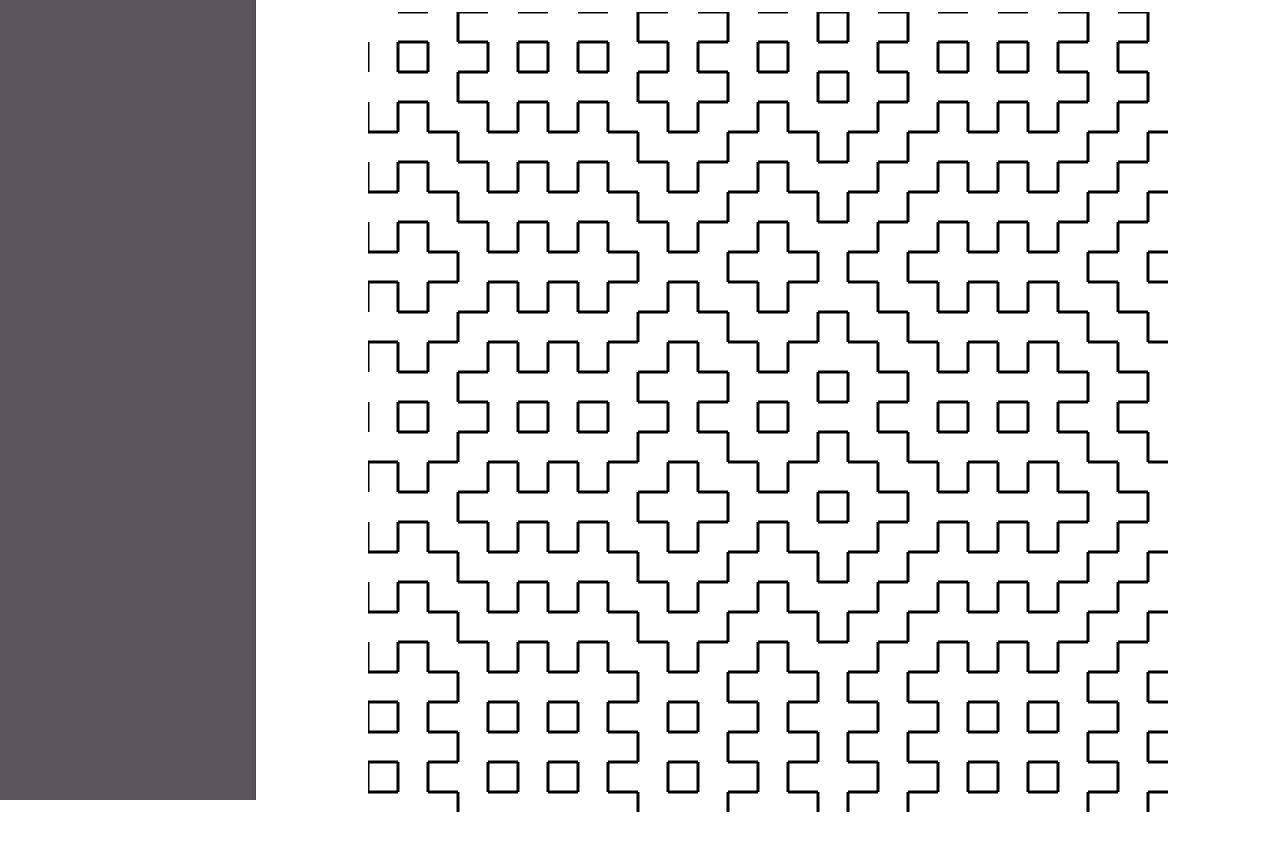
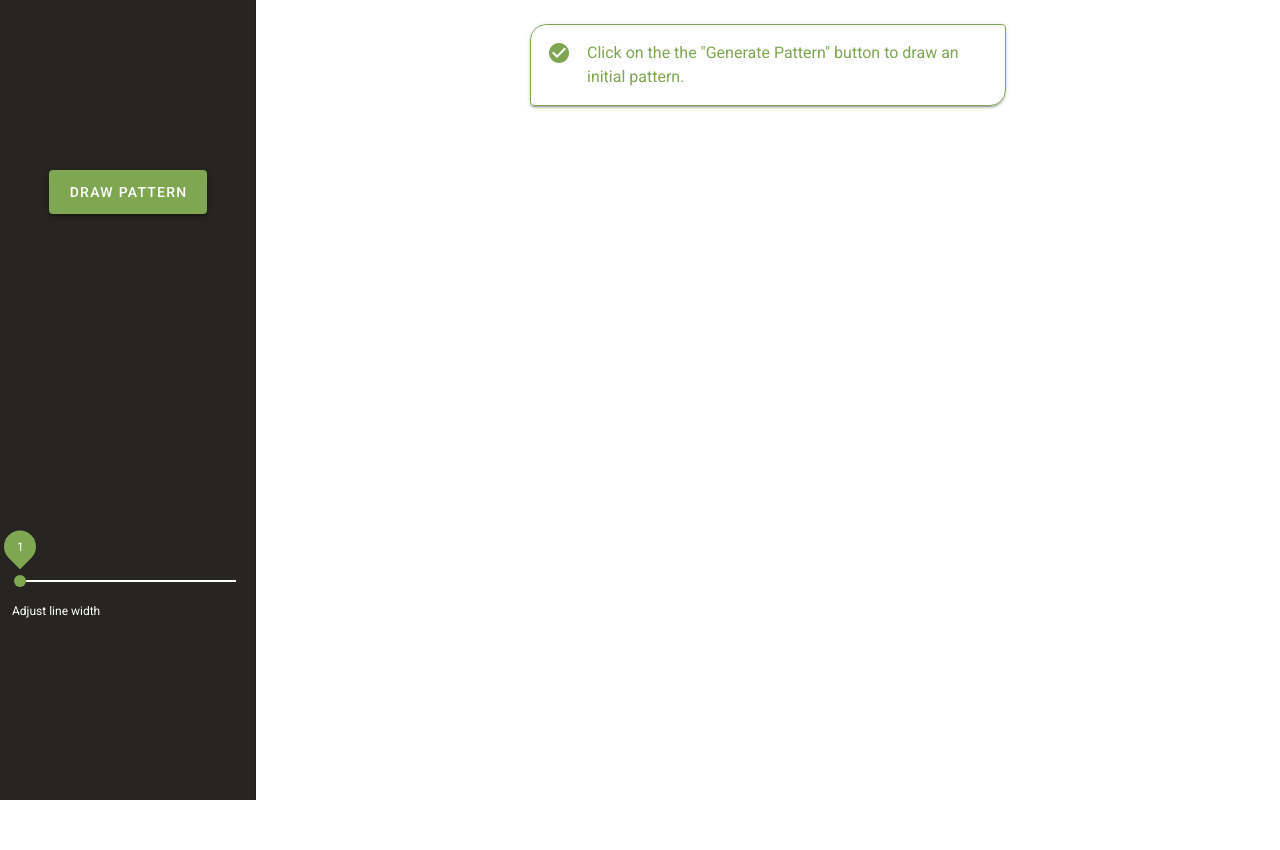
Before and after one commit to SecretLake/hitomezashi-patterns, a Vue app: page / in a window 1280 px wide. Shown: the top 850 px of the page. Before the commit the page ends 824 px from the top, so only its background shows below. Built offline with nearby package versions, Linux system fonts and the light colour scheme.

Commit message:
Generate pattern on click, adjust line width, alert

```diff
--- a/src/App.vue
+++ b/src/App.vue
@@ -1,13 +1,52 @@
 <template>
   <v-app>
-    <v-navigation-drawer :clipped="true" app color="#59555C">
-
+    <v-navigation-drawer :clipped="true" app color="#272522">
+      <v-container class="fill-height" fluid>
+        <v-row align="center" justify="center">
+          <v-btn
+              elevation="3"
+              large
+              :color="accentColor"
+              class="white--text"
+              v-on:click="triggerDrawing += 1"
+          >Draw Pattern
+          </v-btn>
+        </v-row>
+        <v-row align="center" justify="center">
+          <v-col cols="12" md="12" lg="12">
+            <v-slider
+                hint="Adjust line width"
+                min="1"
+                max="20"
+                persistent-hint
+                track-color="white"
+                thumb-label="always"
+                :color="accentColor"
+                v-on:change="lineWidth = $event"
+            ></v-slider>
+          </v-col>
+        </v-row>
+      </v-container>
     </v-navigation-drawer>
     <v-main>
       <v-container class="fill-height" fluid>
         <v-row align="center" justify="center">
           <v-col cols="12" md="6" lg="12">
-            <HitomezashiPatterns/>
+            <v-col class="alert-wrapper" cols="12" md="6" lg="6" v-if="triggerDrawing === 0">
+              <v-alert
+                  shaped
+                  outlined
+                  type="success"
+                  elevation="2"
+                  :color="accentColor"
+              >
+                Click on the the "Generate Pattern" button to draw an initial pattern.
+              </v-alert>
+            </v-col>
+            <HitomezashiPatterns
+                :triggerDrawPattern="triggerDrawing"
+                :lineWidth="lineWidth"
+            />
           </v-col>
         </v-row>
       </v-container>
@@ -22,9 +61,23 @@ export default {
   name: 'App',
   components: {
     HitomezashiPatterns
-  }
+  },
+  data() {
+    return {
+      triggerDrawing: 0,
+      lineWidth: 1,
+      accentColor: "#7FA650",
+    }
+  },
 }
 </script>
 
 <style>
+.v-messages__message {
+  color: white !important;
+}
+
+.alert-wrapper {
+  margin: auto;
+}
 </style>
--- a/src/components/HitomezashiPatterns.vue
+++ b/src/components/HitomezashiPatterns.vue
@@ -7,9 +7,17 @@ export default {
   name: "HitomezashiPatterns",
   mounted() {
     this.setUpCanvas()
-    this.generateNumbers(this.verticalLength, this.verticalNums)
-    this.generateNumbers(this.horizontalLength, this.horizontalNums)
-    this.drawPattern()
+  },
+  props: {
+    triggerDrawPattern: {
+      type: Number,
+      required: true
+    },
+    lineWidth: {
+      type: Number,
+      required: true,
+      default: 1
+    }
   },
   data() {
     return {
@@ -19,7 +27,6 @@ export default {
       painting: false,
       canvas: null,
       ctx: null,
-      lineWidth: 3,
       horizontalLength: 30,
       verticalLength: 30,
       horizontalNums: [],
@@ -27,7 +34,25 @@ export default {
       strokeStyle: "black",
     }
   },
+  watch: {
+    triggerDrawPattern: function() {
+      this.clearCanvasForReDraw()
+      this.generateNumbers(this.verticalLength, this.verticalNums)
+      this.generateNumbers(this.horizontalLength, this.horizontalNums)
+      this.drawPattern()
+    },
+    lineWidth: function() {
+      console.log(this.lineWidth)
+      this.ctx.lineWidth = this.lineWidth;
+    }
+  },
   methods: {
+    clearCanvasForReDraw() {
+      this.ctx.clearRect(0, 0, this.canvas.width, this.canvas.height);
+
+      this.verticalNums = []
+      this.horizontalNums = []
+    },
     getRandomInt(max) {
       return Math.floor(Math.random() * max);
     },
@@ -39,10 +64,10 @@ export default {
     setUpCanvas() {
       this.canvas = document.getElementById("canvas");
       this.ctx = this.canvas.getContext("2d");
+      this.ctx.lineWidth = this.lineWidth;
 
       this.canvas.height = this.height;
       this.canvas.width = this.width;
-      this.ctx.lineWidth = this.lineWidth;
       this.ctx.strokeStyle = this.strokeStyle;
     },
     drawLine(startX, startY, endX, endY) {
```
